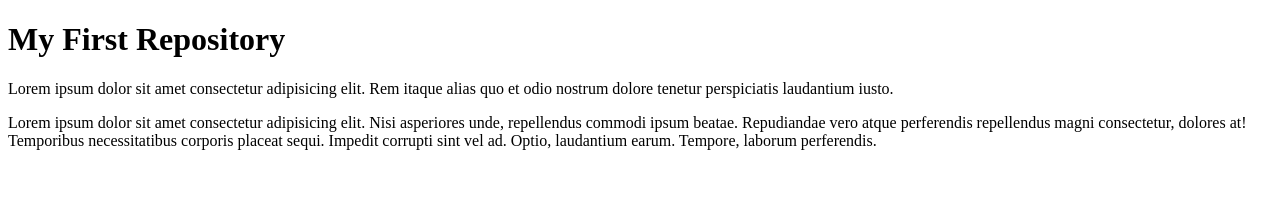
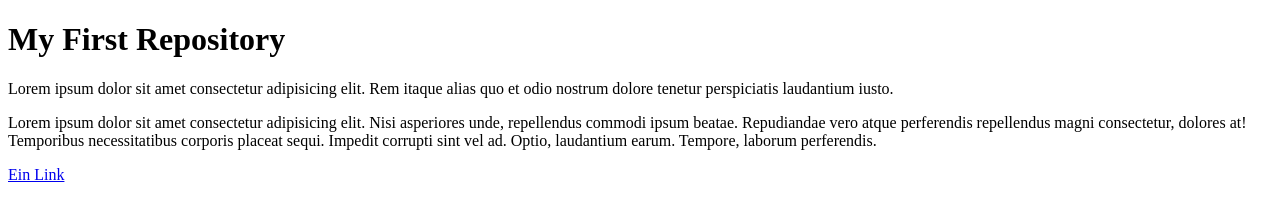
Before and after one commit to emilystrange212/test, a plain HTML site: page index.html in a window 1280 px wide. Drawn offline with Linux system fonts and the light colour scheme.

Commit message:
added a link

```diff
--- a/index.html
+++ b/index.html
@@ -15,6 +15,7 @@
   <p>Lorem ipsum dolor sit amet consectetur adipisicing elit. Nisi asperiores unde, repellendus commodi ipsum beatae.
     Repudiandae vero atque perferendis repellendus magni consectetur, dolores at! Temporibus necessitatibus corporis
     placeat sequi. Impedit corrupti sint vel ad. Optio, laudantium earum. Tempore, laborum perferendis.</p>
+  <a href="#">Ein Link</a>
 </body>
 
 </html>
```
Also changed, not shown: 1 other file.
